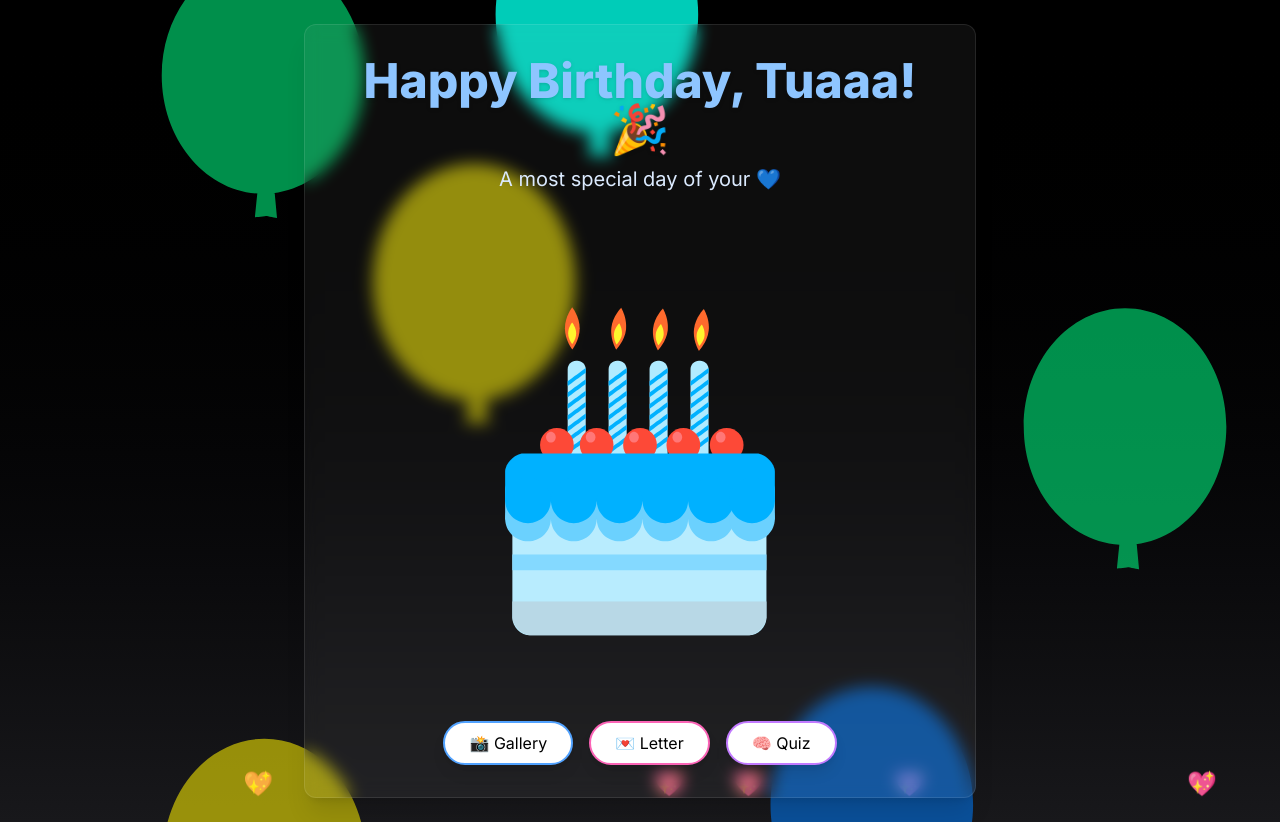
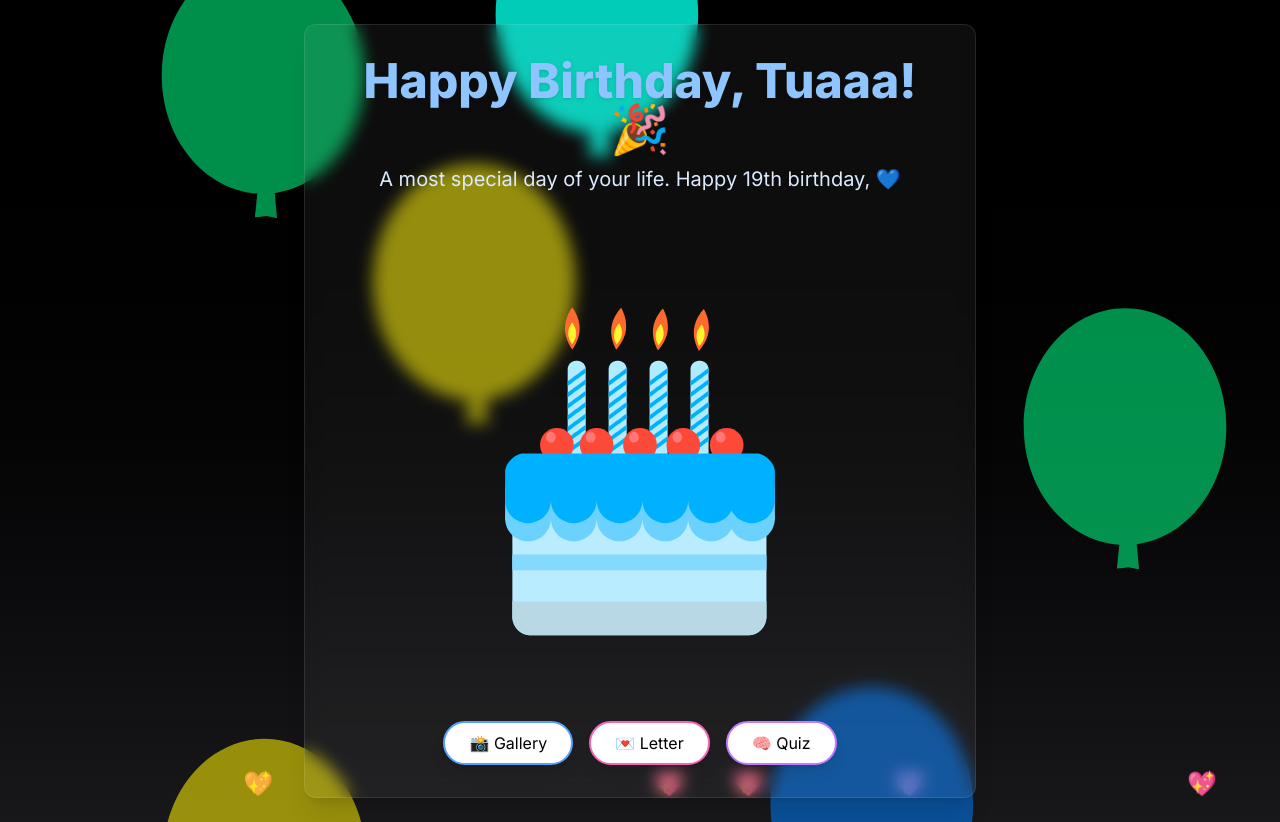
Before and after one commit to Subhajit-das21/Birthday, a Next.js app: page / in a window 1280 px wide. Built offline with nearby package versions, Linux system fonts and the light colour scheme.

Commit message:
update page.js

```diff
--- a/src/app/page.js
+++ b/src/app/page.js
@@ -80,7 +80,7 @@ export default function Home() {
           transition={{ delay: 0.4, duration: 0.6 }}
           className="text-lg md:text-xl text-blue-100 mb-6"
         >
-          A most special day of your 💙
+          A most special day of your life. Happy 19th birthday, 💙
         </motion.p>
 
         {/* 🎂 Cake */}
```
